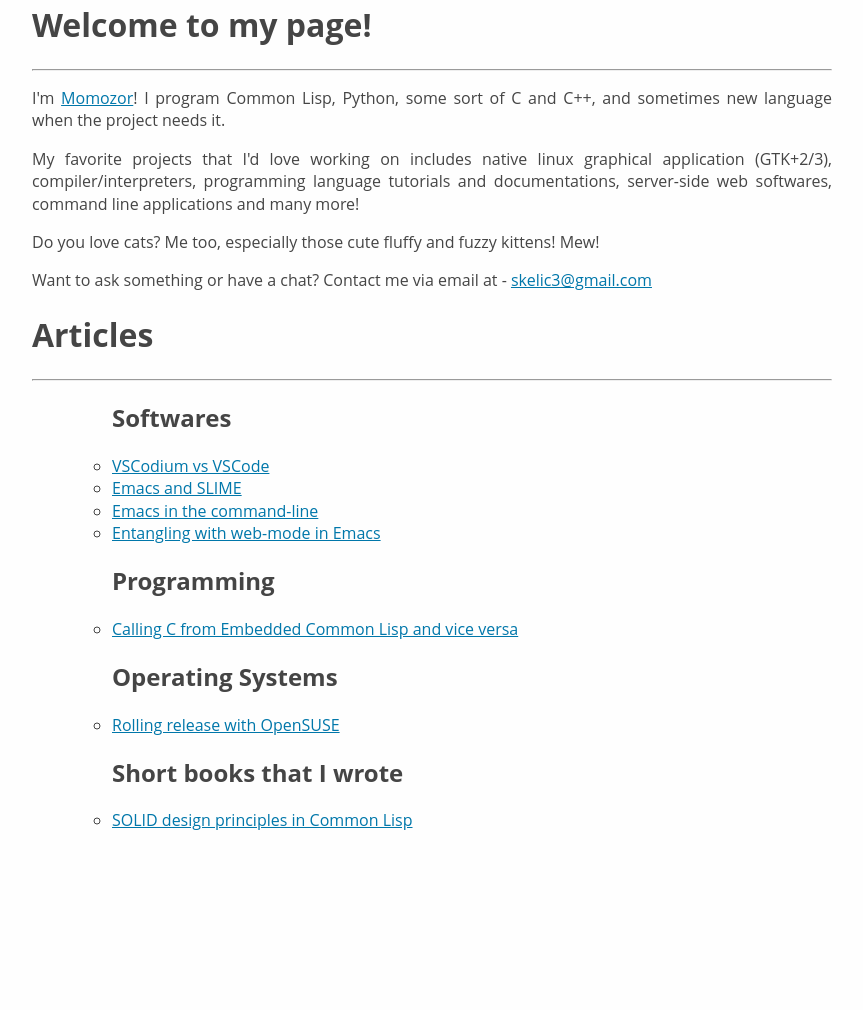
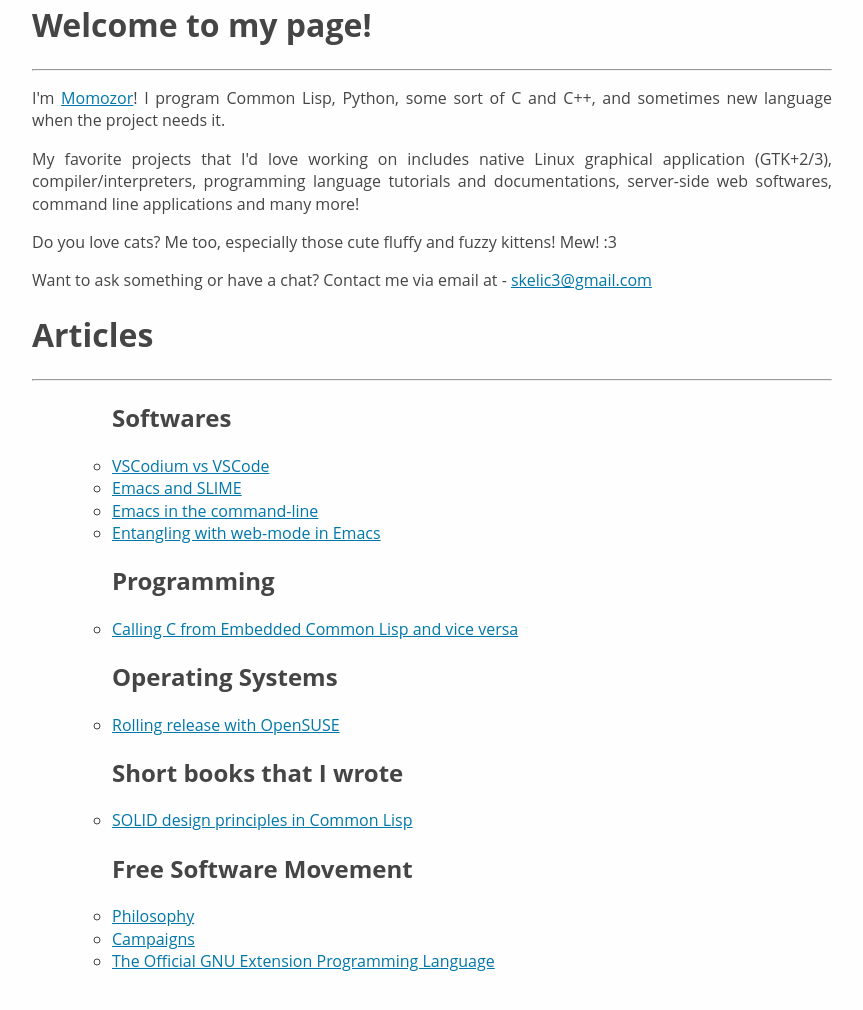
Before and after one commit to faraco/portfolio, a plain HTML site: page index.html in a window 1280 px wide. Shown: the part 514-1524 px from the top of the page, without its empty margins (208-1071 px from the left). Before the commit the page ends 1410 px from the top, so only its background shows below. Drawn offline with Linux system fonts and the light colour scheme.

Commit message:
add more section

```diff
--- a/index.html
+++ b/index.html
@@ -26,11 +26,11 @@
 
             <p>
                 My favorite projects that I'd love working on includes
-                native linux graphical application (GTK+2/3), compiler/interpreters,
+                native Linux graphical application (GTK+2/3), compiler/interpreters,
                 programming language tutorials and documentations, server-side web softwares, command line applications and many more!
             </p>
 
-            <p>Do you love cats? Me too, especially those cute fluffy and fuzzy kittens! Mew!</p>
+            <p>Do you love cats? Me too, especially those cute fluffy and fuzzy kittens! Mew! :3</p>
 
             <p>Want to ask something or have a chat?
                 Contact me via email at - <a href="mailto:skelic3@gmail.com">skelic3@gmail.com</a>
@@ -61,8 +61,17 @@
 
 		<ul>
 		    <h2>Short books that I wrote</h2>
-		    <li><a href="https://github.com/common-lisp-reserve/solid-design-principles-in-common-lisp">SOLID design principles in Common Lisp</a></li>
-            </ul>
+		    <li>
+                        <a href="https://github.com/common-lisp-reserve/solid-design-principles-in-common-lisp">SOLID design principles in Common Lisp</a>
+                    </li>
+                </ul>
+
+                <ul>
+                    <h2>Free Software Movement</h2>
+                    <li><a href="https://www.gnu.org/philosophy/free-sw.html">Philosophy</a></li>
+                    <li><a href="https://www.fsf.org/campaigns/">Campaigns</a></li>
+                    <li><a href="https://www.gnu.org/software/guile/">The Official GNU Extension Programming Language</a></li>
+                </ul>
 
         </div>
     </body>
```
